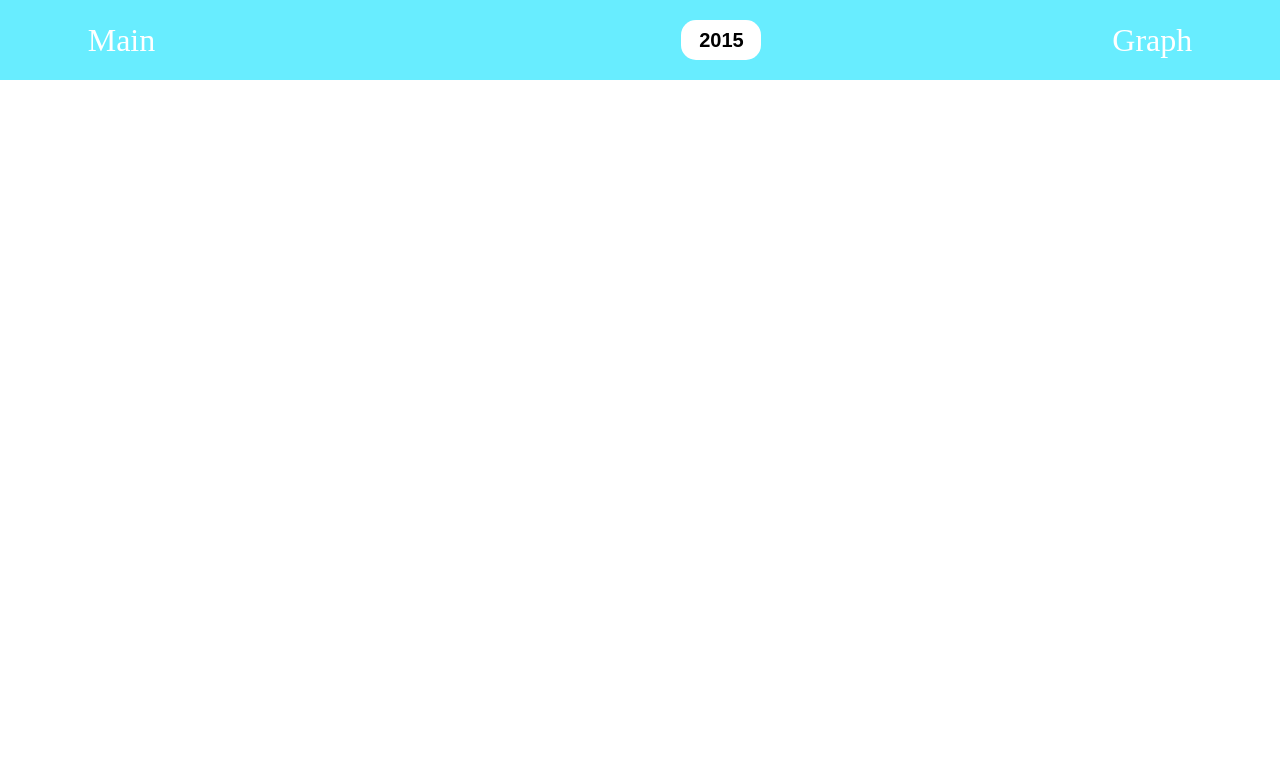
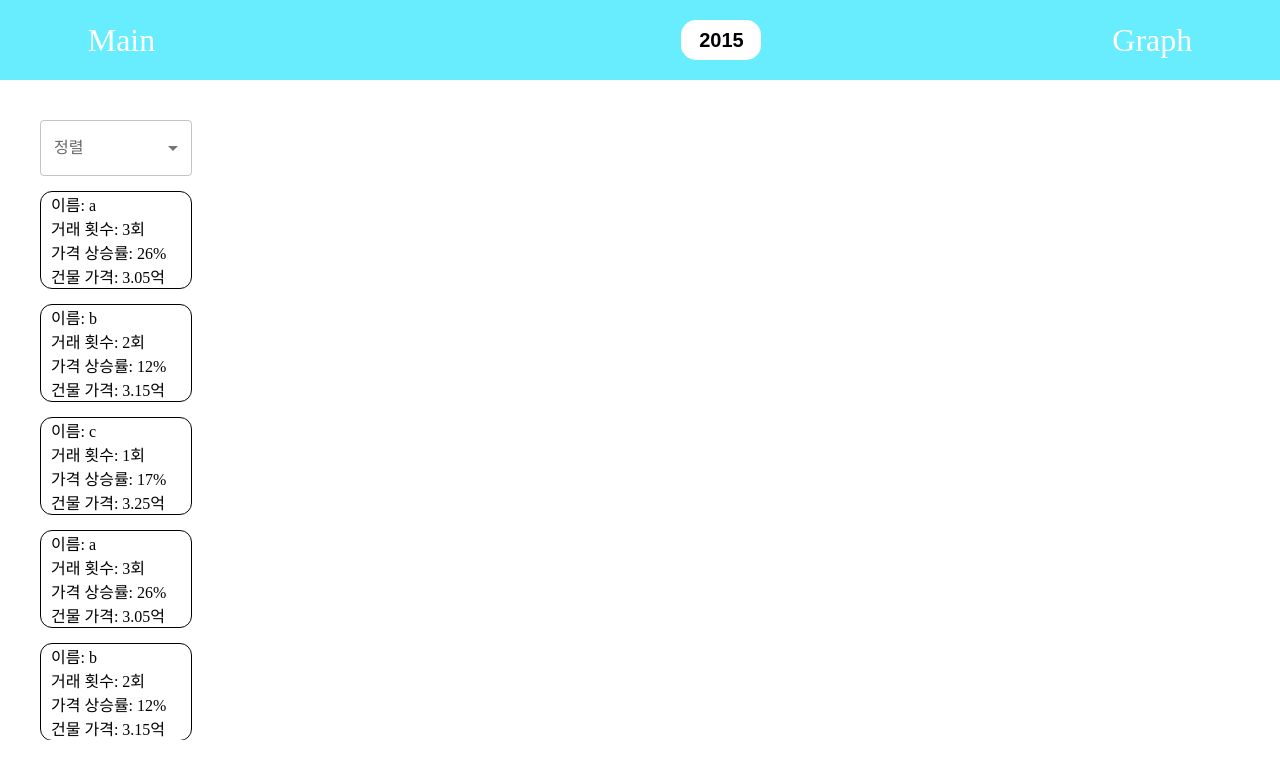
Before and after one commit to kangdokyoung/real-estate, a React (Create React App) app in the folder estate/: page / in a window 1280 px wide. Shown: the top 778 px of the page. Built offline with nearby package versions, Linux system fonts and the light colour scheme.

Commit message:
recoil 설정, Mui 사용한 select 문 사용, 정렬 리스트, 건물정보 완료

```diff
--- a/estate/package.json
+++ b/estate/package.json
@@ -3,6 +3,9 @@
   "version": "0.1.0",
   "private": true,
   "dependencies": {
+    "@emotion/react": "^11.10.5",
+    "@emotion/styled": "^11.10.5",
+    "@mui/material": "^5.10.15",
     "@testing-library/jest-dom": "^5.16.5",
     "@testing-library/react": "^13.4.0",
     "@testing-library/user-event": "^13.5.0",
@@ -10,6 +13,7 @@
     "react-dom": "^18.2.0",
     "react-router-dom": "^6.4.3",
     "react-scripts": "5.0.1",
+    "recoil": "^0.7.6",
     "styled-components": "^5.3.6",
     "web-vitals": "^2.1.4"
   },
--- a/estate/src/App.js
+++ b/estate/src/App.js
@@ -2,7 +2,8 @@ import React from "react";
 import { createGlobalStyle } from "styled-components";
 import Banner from "./components/banner/Banner";
 import {BrowserRouter, Route, Routes} from "react-router-dom";
-
+import Main from "./page/Main";
+import { RecoilRoot } from "recoil";
 const GlobalStyle = createGlobalStyle`
 
   *, *::before, *::after {
@@ -14,18 +15,18 @@ const GlobalStyle = createGlobalStyle`
 
 function App() {
   return (
-    <>
+    <RecoilRoot>
     <GlobalStyle />
     {
       <BrowserRouter>
         <Banner />
         <Routes>
-          <Route path="/" />
+          <Route path="/" element={<Main />}/>
         </Routes>
       </BrowserRouter>
 
     }
-    </>
+    </RecoilRoot>
   );
 }
 
--- /dev/null
+++ b/estate/src/Atoms/atom.js
@@ -0,0 +1,94 @@
+import {
+    atom,
+    atomFamily,
+  } from 'recoil';
+
+export const buildingList = atom({
+key : 'list/buildingList',
+default : [
+    {
+        name: 'a',
+        count: 3,
+        rise: 26,
+        price: 3.05,
+    },
+    {
+        name: 'b',
+        count: 2,
+        rise: 12,
+        price: 3.15,
+    },
+    {
+        name: 'c',
+        count: 1,
+        rise: 17,
+        price: 3.25,
+    },
+    {
+        name: 'a',
+        count: 3,
+        rise: 26,
+        price: 3.05,
+    },
+    {
+        name: 'b',
+        count: 2,
+        rise: 12,
+        price: 3.15,
+    },
+    {
+        name: 'c',
+        count: 1,
+        rise: 17,
+        price: 3.25,
+    },
+    {
+        name: 'a',
+        count: 3,
+        rise: 26,
+        price: 3.05,
+    },
+    {
+        name: 'b',
+        count: 2,
+        rise: 12,
+        price: 3.15,
+    },
+    {
+        name: 'c',
+        count: 1,
+        rise: 17,
+        price: 3.25,
+    },
+]
+});
+
+export const DetailInformation = atom({
+    key : 'list/detailinformation',
+    default :
+        {
+            name: 'o',
+            count: 0,
+            rise: 0,
+            price: 3.05,
+            adress:'abc',
+            place: 'ㅇㅇ구',
+            contract: 11.23,
+            barea: 1,
+            larea: 2,
+            floor: 3,
+            build: 11.23,
+            for: '아파트',
+            regist: 11.23,
+        }
+});
+
+export const converse = atom({
+    key: 'list/conversion',
+    default: 0
+});
+
+export const selectedBuilding = atom({
+    key: 'list/selectedbuilding',
+    default: ''
+})
--- a/estate/src/components/banner/Banner.jsx
+++ b/estate/src/components/banner/Banner.jsx
@@ -46,7 +46,7 @@ const Ssel_year = styled.select`
     font-size: 20px;
     color: black;
     :hover{
-        background-color:lightgrey;
+        background-color:#FFFDFD;
         cursor:pointer;
     }
 `
@@ -55,7 +55,7 @@ const Banner = () =>{
     const [year, setYear] = useState(2015);
 
     const changeYear = (e) =>{
-        setYear(e);
+        setYear(e.target.value);
     }
     return(
         <Scontainer>
@@ -63,7 +63,8 @@ const Banner = () =>{
                 <Link to={'/'} style={{ textDecoration: 'none', color : 'white'}}>Main</Link>
             </Smain>
 
-            <div /><div />
+            <div />
+            <div />
             <Sselect>
                 <Ssel_year type="number" onChange={(e)=>{changeYear(e)}}>
                     <option value="2015">2015</option>
--- /dev/null
+++ b/estate/src/components/list/Building.jsx
@@ -0,0 +1,54 @@
+import React, { useEffect, useState } from "react";
+import { useRecoilState } from "recoil";
+import styled from "styled-components";
+import { buildingList, converse, selectedBuilding } from "../../Atoms/atom";
+
+const Slist = styled.li`
+    display:flex;
+    flex-direction: column;
+`
+
+const SbuildingList = styled.ol`
+    border: 1px solid black;
+    border-radius: 12px;
+    margin-top: 15px;
+    padding-left: 10px;
+    :hover{
+        cursor:pointer;
+    }
+`
+
+const Building = ()=>{
+    const [list, setList] = useRecoilState(buildingList);
+    const [conv, setConv] = useRecoilState(converse);
+    const [sel, setSel] = useRecoilState(selectedBuilding);
+
+    useEffect(()=>{
+        console.log(list, sel, conv);
+
+    },[sel])
+    const conversion = (name)=>{
+        setSel(name);
+        setConv(1);
+    }
+
+    return(
+        <>
+        <Slist>
+            {list.map((data, i)=>{
+                return(
+                    <SbuildingList key={i} onClick={()=>{conversion(data.name)}}>
+                        이름: {data.name} <br />
+                        거래 횟수: {data.count}회 <br />
+                        가격 상승률: {data.rise}% <br />
+                        건물 가격: {data.price}억
+                    </SbuildingList>
+                )
+            })}
+
+        </Slist>
+        </>
+    )
+}
+
+export default Building;
--- /dev/null
+++ b/estate/src/components/list/Detail.jsx
@@ -0,0 +1,65 @@
+import React from "react";
+import { useRecoilState } from "recoil";
+import styled from "styled-components";
+import { converse, DetailInformation, selectedBuilding } from "../../Atoms/atom";
+
+const Scontainer = styled.div`
+    display:flex;
+    flex-direction:column;
+    width: 100%;
+    align-items:center;
+`
+const Sdetail = styled.div`
+    width: 90%;
+    border: 1px solid black;
+    border-radius: 12px;
+    margin-top: 15px;
+    padding-left: 10px;
+    line-height: 40px;
+    :hover{
+        cursor:pointer;
+    }
+`
+
+const ScloseBtn = styled.button`
+    width: 80px;
+    border: 1px solid #FFFDFD:
+    border-radius: 12px;
+    margin-top:15px;
+    :hover{
+        cursor:pointer;
+    }
+`
+
+const Detail = ()=>{
+    const [info, setInfo] = useRecoilState(DetailInformation)
+    const [sel, setSel] = useRecoilState(selectedBuilding);
+    const [conv, setConv] = useRecoilState(converse);
+
+    return(
+        <>
+        <Scontainer>
+            <Sdetail>
+                이름: {info.name} <br />
+                주소: {info.adress} <br />
+                자치구 명: {info.place} <br />
+                계약일: {info.contract} <br />
+                건물 가격: {info.price}억 <br />
+                거래 횟수: {info.count}회 <br />
+                가격 상승률: {info.rise}% <br />
+                건물 면적: {info.barea}평 <br />
+                토지 면적: {info.larea}평 <br />
+                층: {info.floor} <br />
+                건축 년도: {info.build} <br />
+                건축 용도: {info.for} <br />
+                접수 연도: {info.regist} <br />
+            </Sdetail>
+            <ScloseBtn onClick={()=>{setConv(0)}}>
+                닫기
+            </ScloseBtn>
+        </Scontainer>
+        </>
+    )
+}
+
+export default Detail;
--- /dev/null
+++ b/estate/src/components/list/List.jsx
@@ -0,0 +1,67 @@
+import React, { useState } from "react";
+import styled from "styled-components";
+import Box from '@mui/material/Box';
+import InputLabel from '@mui/material/InputLabel';
+import MenuItem from '@mui/material/MenuItem';
+import FormControl from '@mui/material/FormControl';
+import Select from '@mui/material/Select';
+import Building from "./Building";
+import { useRecoilState } from "recoil";
+import { buildingList, converse } from "../../Atoms/atom";
+import Detail from "./Detail";
+
+
+const Scontainer = styled.div`
+    padding: 20px;
+    width: 15vw;
+    height: 80vh;
+    display:flex;
+    flex-direction:column;
+    margin: 20px;
+    overflow:auto;
+`
+
+const List = () =>{
+    const [sort, setSort] = useState('');
+    const [conv, setConv] = useRecoilState(converse);
+    const [list, setList] = useRecoilState(buildingList);
+
+    const handleChange = (e)=>{
+        setSort(e.target.value);
+    }
+
+    return (
+        <>
+        <Scontainer>
+        {
+            conv == 0 &&
+            <>
+            <Box sx={{ minWidth: 120 }}>
+                <FormControl fullWidth>
+                    <InputLabel id="sort-list">정렬</InputLabel>
+                    <Select
+                    labelId="sort-list"
+                    value={sort}
+                    label="sort"
+                    onChange={handleChange}
+                    >
+                    <MenuItem value={'count'}>거래 횟수</MenuItem>
+                    <MenuItem value={'rise'}>가격 상승률</MenuItem>
+                    <MenuItem value={'pirce'}>건물 가격</MenuItem>
+                    <MenuItem value={'name'}>이름</MenuItem>
+                    </Select>
+                </FormControl>
+            </Box>
+            <Building />
+            </>
+        }
+        {
+            conv == 1 &&
+            <Detail />
+        }
+        </Scontainer>
+        </>
+    )
+}
+
+export default List;
--- /dev/null
+++ b/estate/src/page/Main.jsx
@@ -0,0 +1,20 @@
+import React from "react";
+import styled from "styled-components";
+import List from "../components/list/List";
+
+const Scontainer = styled.div`
+    display:flex;
+    flex-direction:column;
+`
+
+
+const Main = ()=>{
+
+    return (
+        <Scontainer>
+            <List />
+        </Scontainer>
+    )
+}
+
+export default Main;
```
Also changed, not shown: 1 other file (tests, documents, lock files or other folders).
